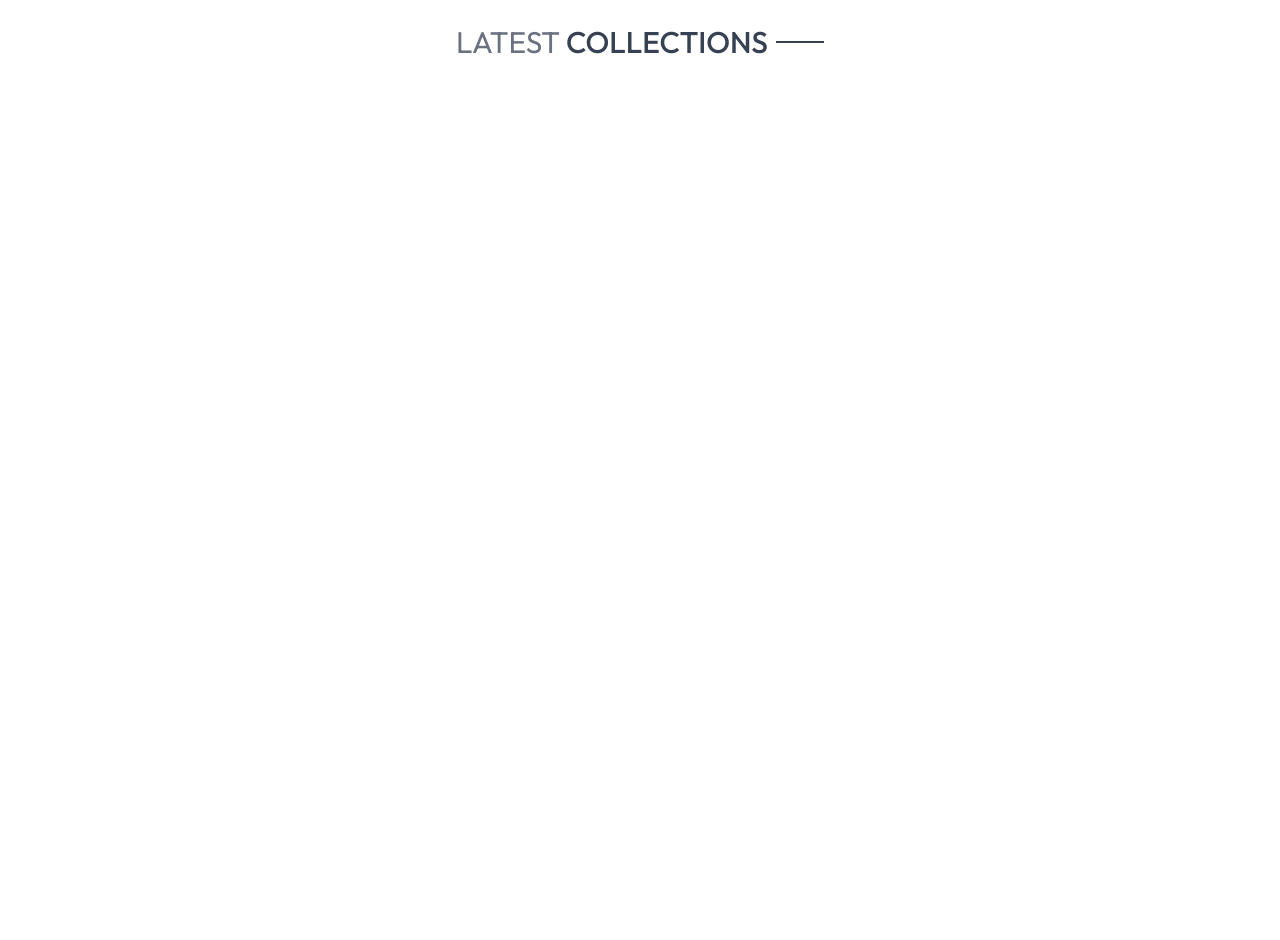
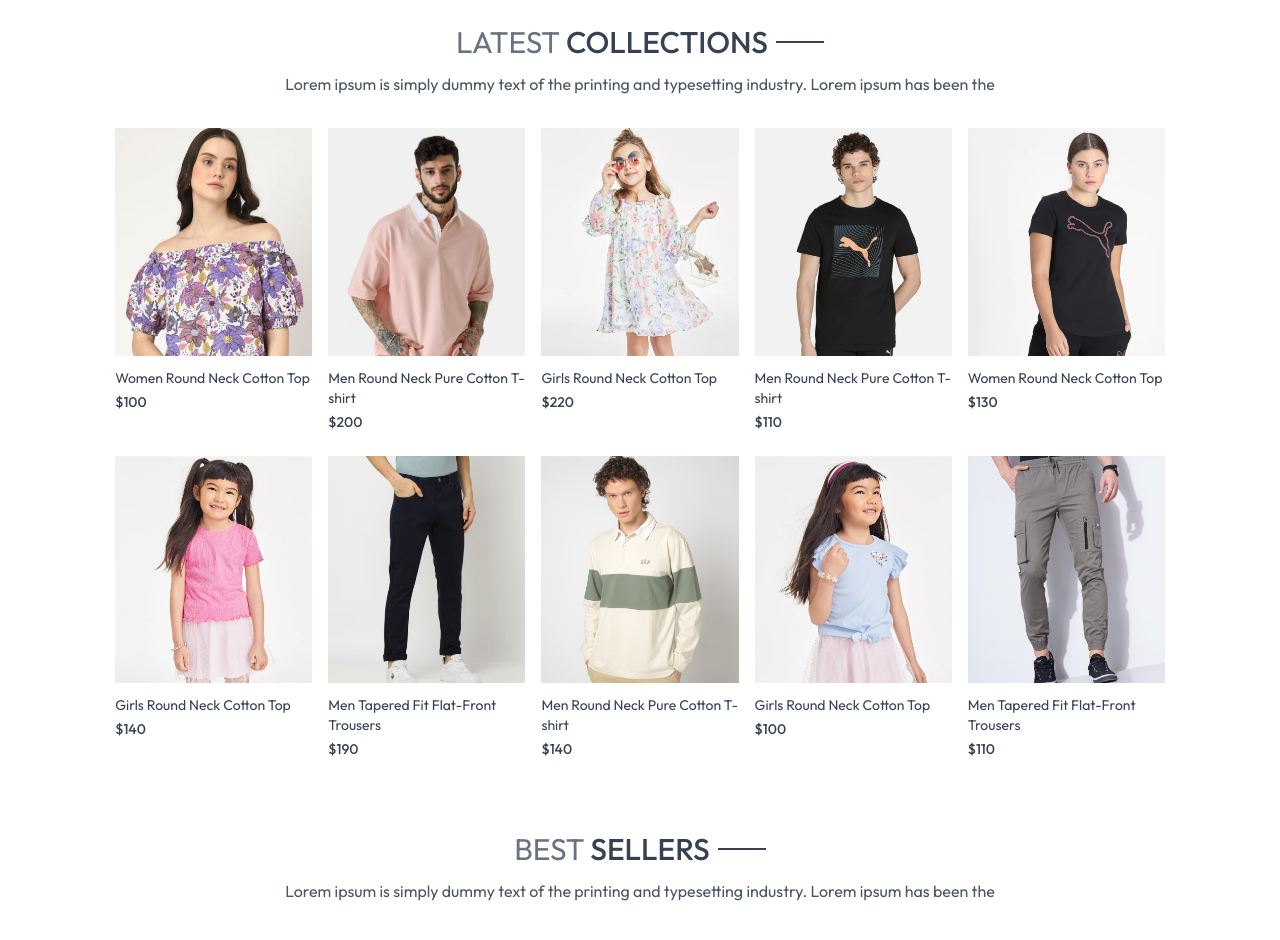
Before and after one commit to tegaguru/EcommerceApp, a React (Vite) app: page / in a window 1280 px wide. Shown: the part 580-1520 px from the top of the page. Before the commit the page ends 800 px from the top, so only its background shows below. Built offline with nearby package versions, Linux system fonts and the light colour scheme.

Commit message:
working changes

```diff
--- /dev/null
+++ b/src/components/BestSeller.jsx
@@ -0,0 +1,35 @@
+import React, { useContext, useState, useEffect } from 'react'
+import { ShopContext } from '../context/ShopContext'
+import Title from './Title';
+import ProductItem from './ProductItem';
+
+const BestSeller = () => {
+
+    const {products} = useContext(ShopContext);
+    const [bestSeller, setBestSeller] = useState([]);
+
+    useEffect(()=>{
+        const bestProduct = products.filter((item)=>(item.bestSeller));
+        setBestSeller(bestProduct.slice(0,5))
+    },[])
+  return (
+    <div className="my-10">
+        <div className="text-center text-3xl py-8">
+            <Title text1={'BEST'} text2={'SELLERS'}/>
+            <p className='w-3/4 m-auto text-xs sm:text-sm md:text-base text-gray-600'>
+                Lorem ipsum is simply dummy text of the printing and typesetting industry. Lorem ipsum has been the
+            </p>
+        </div>
+
+        <div className="grid grid-cols-2 sm:grid-cols-3 md:grid-cols-4 lg:grid-cols-5 gap-4 gap-y-6">
+            {
+                bestSeller.map((item,index)=>(
+                    <ProductItem key={index} id={item._id} name={item.name} image={item.image} price={item.price}/>
+                ))
+            }
+        </div>
+    </div>
+  )
+}
+
+export default BestSeller
--- a/src/components/LatestCollection.jsx
+++ b/src/components/LatestCollection.jsx
@@ -1,15 +1,33 @@
-import React, { useContext } from 'react'
+import React, { useContext, useEffect, useState } from 'react'
 import { ShopContext } from '../context/ShopContext'
 import Title from './Title'
+import ProductItem from './ProductItem';
 
 const LatestCollection = () => {
 
     const {products} = useContext(ShopContext);
-    console.log(products);
+    const [latestProducts, setLatestProducts] = useState([]);
+
+    useEffect(()=>{
+      setLatestProducts(products.slice(0,10));
+    },[])
+
   return (
     <div className = "my-10">
         <div className="text-center py-8 text-3xl">
             <Title text1={'LATEST'} text2={'COLLECTIONS'} />
+            <p className="w-3/4 m-auto text-xs sm:text-sm md:text-base text-gray-600">
+              Lorem ipsum is simply dummy text of the printing and typesetting industry. Lorem ipsum has been the
+            </p>
+        </div>
+
+        {/* Rendering products */}
+        <div className='grid grid-cols-2 sm:grid-cols-3 md:grid-cols-4 lg:grid-cols-5 gap-4 gap-y-6'>
+          {
+            latestProducts.map((item,index)=>(
+              <ProductItem key={index} id={item._id} image={item.image} name={item.name} price={item.price}/>
+            ))
+          }
         </div>
     </div>
   )
--- a/src/components/Navbar.jsx
+++ b/src/components/Navbar.jsx
@@ -5,7 +5,7 @@
 const [visible,setVisible] = useState(false)
   return (
     <div className='flex items-center justify-between py-5 font-medium'>
-        <img src={assets.logo} className='W-36' alt="logo" />
+        <Link to='/'><img src={assets.logo} className='W-36' alt="logo" /></Link>
         <ul className="hidden sm:flex gap-5 text-sm text-gray-700">
             <NavLink to="/" className="flex flex-col items-center gap-1">
                 <p>HOME</p>
--- /dev/null
+++ b/src/components/ProductItem.jsx
@@ -0,0 +1,18 @@
+import React, {useContext} from 'react'
+import { ShopContext } from '../context/ShopContext'
+import {Link} from 'react-router-dom'
+
+const ProductItem = ({id, image, name, price}) => {
+  const {currency} = useContext(ShopContext)
+    return (
+    <Link className= "text-gray-700 cursor-pointer" to={`/product/${id}`}>
+        <div className="overflow-hidden">
+            <img className='hover:scale-110 transition ease-in-out' src={image[0]} alt="" />
+        </div>
+        <p className="pt-3 pb-1 text-sm">{name}</p>
+        <p className="text-sm font-medium">{currency}{price}</p>
+    </Link>
+  )
+}
+
+export default ProductItem
--- a/src/index.css
+++ b/src/index.css
@@ -13,3 +13,10 @@
   font-weight: 400;
   font-style: normal;
 }
+
+@media (max-width: 640px){
+  a.active{
+    background-color: black;
+    color: white;
+  }
+}
--- a/src/pages/Home.jsx
+++ b/src/pages/Home.jsx
@@ -1,12 +1,14 @@
 import React from 'react'
 import Hero from '../components/Hero'
 import LatestCollection from '../components/LatestCollection'
+import BestSeller from '../components/BestSeller'
 
 const Home = () => {
   return (
     <div>
         <Hero />
         <LatestCollection />
+        <BestSeller/>
     </div>
   )
 }
--- a/src/pages/Product.jsx
+++ b/src/pages/Product.jsx
@@ -2,7 +2,7 @@
 
 const Product = () => {
   return (
-    <div>Product</div>
+    <div></div>
   )
 }
 
```
